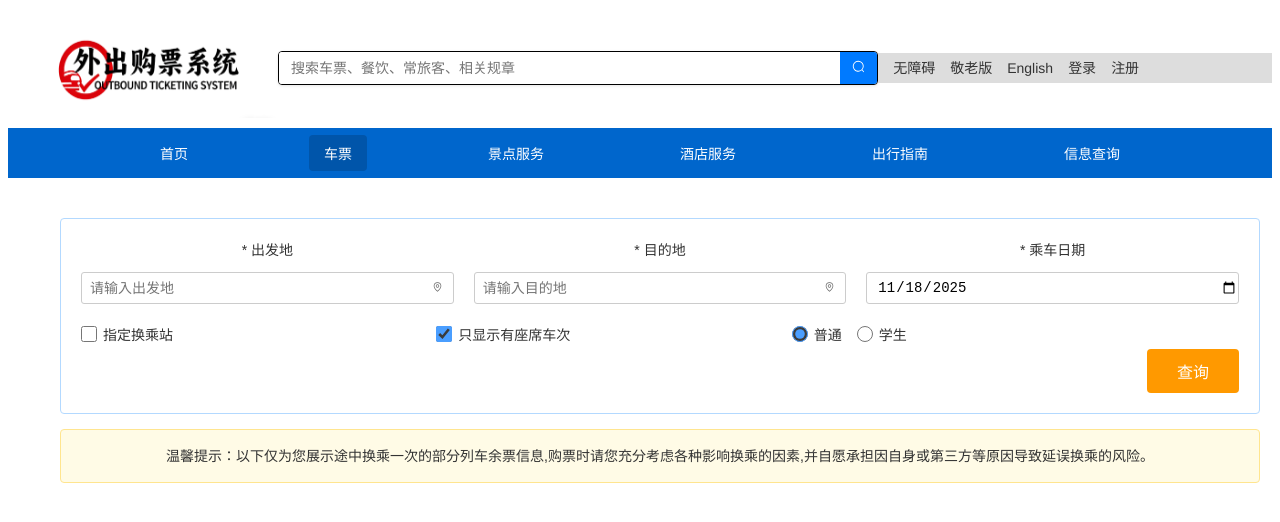
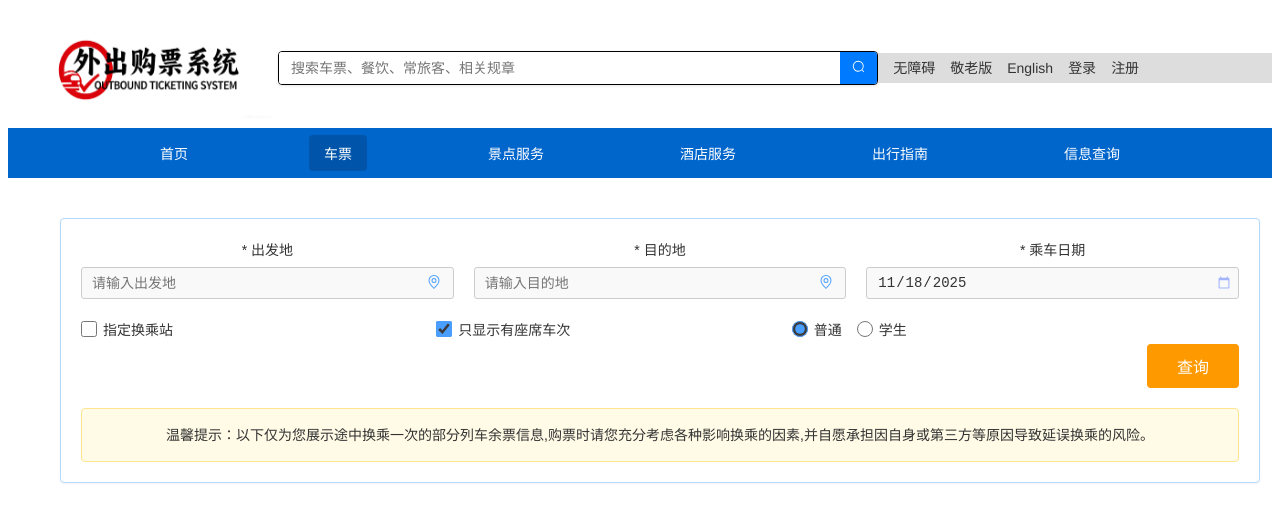
Before and after one commit to zheng0456/ticketing_system, a Vue app: page /ticket/multi in a window 1280 px wide. Shown: the top 522 px of the page. Built offline with nearby package versions, Linux system fonts and the light colour scheme.

Commit message:
feat(ticket): 优化换乘票查询界面和增强表单验证
- 调整温馨提示框样式，提升用户体验
- 添加必填项验证，确保用户输入出发地、目的地和乘车日期
- 更新输入框样式以匹配设计要求
- 增强组件的可读性和可维护性

```diff
--- a/src/components/ticket/TransferTicket.vue
+++ b/src/components/ticket/TransferTicket.vue
@@ -62,13 +62,13 @@
         <!-- 查询按钮 -->
         <button class="search-btn" @click="handleSearch">查询</button>
       </div>
-    </div>
 
-    <!-- 底部警告提示 -->
-    <div class="warning-box">
-      <p class="warning-text">
-        温馨提示：以下仅为您展示途中换乘一次的部分列车余票信息,购票时请您充分考虑各种影响换乘的因素,并自愿承担因自身或第三方等原因导致延误换乘的风险。
-      </p>
+      <!-- 温馨提示 -->
+      <div class="warning-box">
+        <p class="warning-text">
+          温馨提示：以下仅为您展示途中换乘一次的部分列车余票信息,购票时请您充分考虑各种影响换乘的因素,并自愿承担因自身或第三方等原因导致延误换乘的风险。
+        </p>
+      </div>
     </div>
   </div>
 </template>
@@ -76,6 +76,7 @@
 <script setup>
 import { ref } from 'vue';
 import { Location } from '@element-plus/icons-vue';
+import { ElMessage } from 'element-plus';
 import TicketFromCity from '@/components/index/TicketFromCity.vue';
 
 // 获取当前系统日期（格式：YYYY-MM-DD）
@@ -98,6 +99,20 @@ const passengerType = ref('normal');
 
 // 查询处理
 const handleSearch = () => {
+  // 验证必填项
+  if (!departure.value || !departure.value.trim()) {
+    ElMessage.warning('请输入出发地');
+    return;
+  }
+  if (!destination.value || !destination.value.trim()) {
+    ElMessage.warning('请输入目的地');
+    return;
+  }
+  if (!departDate.value) {
+    ElMessage.warning('请选择乘车日期');
+    return;
+  }
+
   console.log('查询换乘票', {
     departure: departure.value,
     destination: destination.value,
@@ -127,6 +142,7 @@ const handleSearch = () => {
   border-radius: 4px;
   padding: 20px;
   margin-bottom: 15px;
+  box-shadow: 0 1px 3px rgba(0, 0, 0, 0.05);
 }
 
 /* 顶部输入区域 */
@@ -140,14 +156,14 @@ const handleSearch = () => {
 .input-group {
   display: flex;
   flex-direction: column;
-  gap: 8px;
+  gap: 0;
 }
 
 .input-label {
   font-size: 14px;
   color: #333;
   font-weight: normal;
-  margin-bottom: 5px;
+  margin-bottom: 8px;
 }
 
 .input-wrapper {
@@ -165,22 +181,28 @@ const handleSearch = () => {
   outline: none;
   height: 32px;
   box-sizing: border-box;
+  background-color: #f9f9f9;
+  color: #333;
 }
 
 /* 针对 date 类型输入框，确保日历图标在右侧 */
 input[type="date"].form-input {
   padding-right: 8px;
   position: relative;
+  background-color: #f9f9f9;
 }
 
 input[type="date"].form-input::-webkit-calendar-picker-indicator {
   position: absolute;
-  right: 0;
+  right: 5px;
   cursor: pointer;
+  opacity: 0.7;
+  filter: brightness(0) saturate(100%) invert(60%) sepia(100%) saturate(2000%) hue-rotate(200deg);
 }
 
 .form-input:focus {
   border-color: #b3d9ff;
+  background-color: #fff;
 }
 
 .icon {
@@ -210,6 +232,7 @@ input[type="date"].form-input::-webkit-calendar-picker-indicator {
   grid-template-columns: 1fr 1fr 1fr auto;
   gap: 20px;
   align-items: flex-start;
+  margin-top: 15px;
 }
 
 .option-group {
@@ -280,13 +303,14 @@ input[type="date"].form-input::-webkit-calendar-picker-indicator {
   background-color: #ff7700;
 }
 
-/* 底部警告框 */
+/* 温馨提示框 */
 .warning-box {
   background-color: #fffbe6;
   border: 1px solid #ffe58f;
   border-radius: 4px;
   padding: 15px;
-  margin-top: 10px;
+  margin-top: 20px;
+  grid-column: 1 / -1; /* 跨越所有列 */
 }
 
 .warning-text {
@@ -295,4 +319,48 @@ input[type="date"].form-input::-webkit-calendar-picker-indicator {
   color: #333;
   line-height: 1.6;
 }
+
+/* 覆盖 TicketFromCity 组件样式以匹配图片 */
+.input-group :deep(.city-selector) {
+  width: 100%;
+}
+
+.input-group :deep(.input-with-btn) {
+  position: relative;
+}
+
+.input-group :deep(.input-with-btn input[type="text"]) {
+  background-color: #f9f9f9;
+  border: 1px solid #ccc;
+  border-radius: 3px;
+  padding: 8px 35px 8px 10px;
+  height: 32px;
+  font-size: 14px;
+  color: #333;
+  width: 100%;
+  box-sizing: border-box;
+}
+
+.input-group :deep(.input-with-btn input[type="text"]:focus) {
+  border-color: #b3d9ff;
+  background-color: #fff;
+  box-shadow: none;
+}
+
+.input-group :deep(.select-btn) {
+  color: #4a9eff;
+  right: 8px;
+  top: 50%;
+  transform: translateY(-50%);
+  padding: 4px;
+}
+
+.input-group :deep(.select-btn:hover) {
+  background: rgba(74, 158, 255, 0.1);
+  border-radius: 2px;
+}
+
+.input-group :deep(.select-btn .el-icon) {
+  font-size: 16px;
+}
 </style>
```
